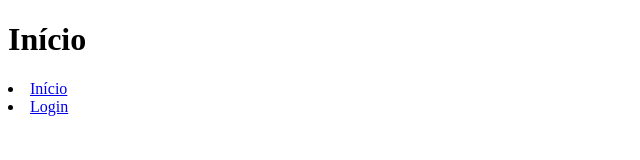
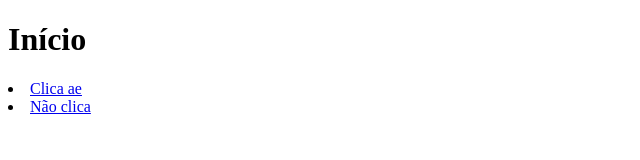
Before and after one commit to henrique279/myapp, a website: page public/index.html in a window 1280 px wide. Shown: the full height of the page, 0-640 px from the left. Drawn offline with Linux system fonts and the light colour scheme.

Commit message:
atualizado

```diff
--- a/public/index.html
+++ b/public/index.html
@@ -4,15 +4,15 @@
 <head>
     <meta charset="UTF-8">
     <meta name="viewport" content="width=device-width, initial-scale=1.0">
-    <title>Início</title>
+    <title>Tentando algo</title>
 </head>
 
 <body>
     <h1>Início</h1>
 
     <nav>
-        <li><a href="/">Início</a></li>
-        <li><a href="/login">Login</a></li>
+        <li><a href="/">Clica ae</a></li>
+        <li><a href="/login">Não clica</a></li>
     </nav>
 </body>
 
```
